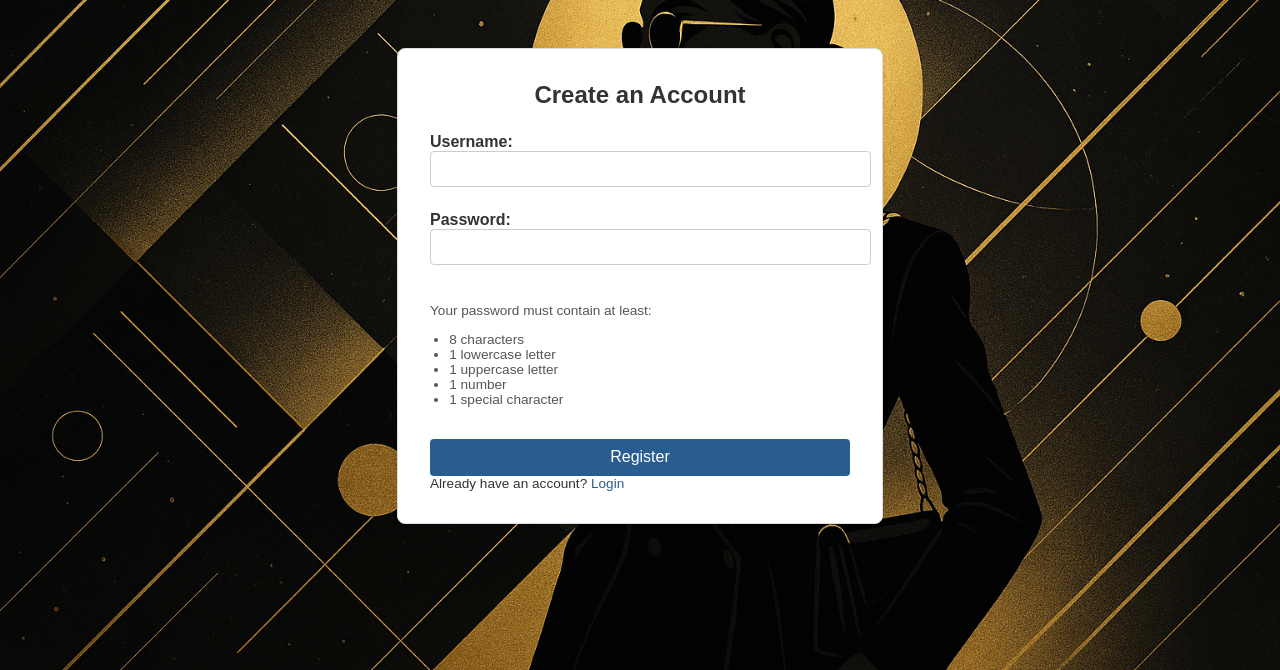
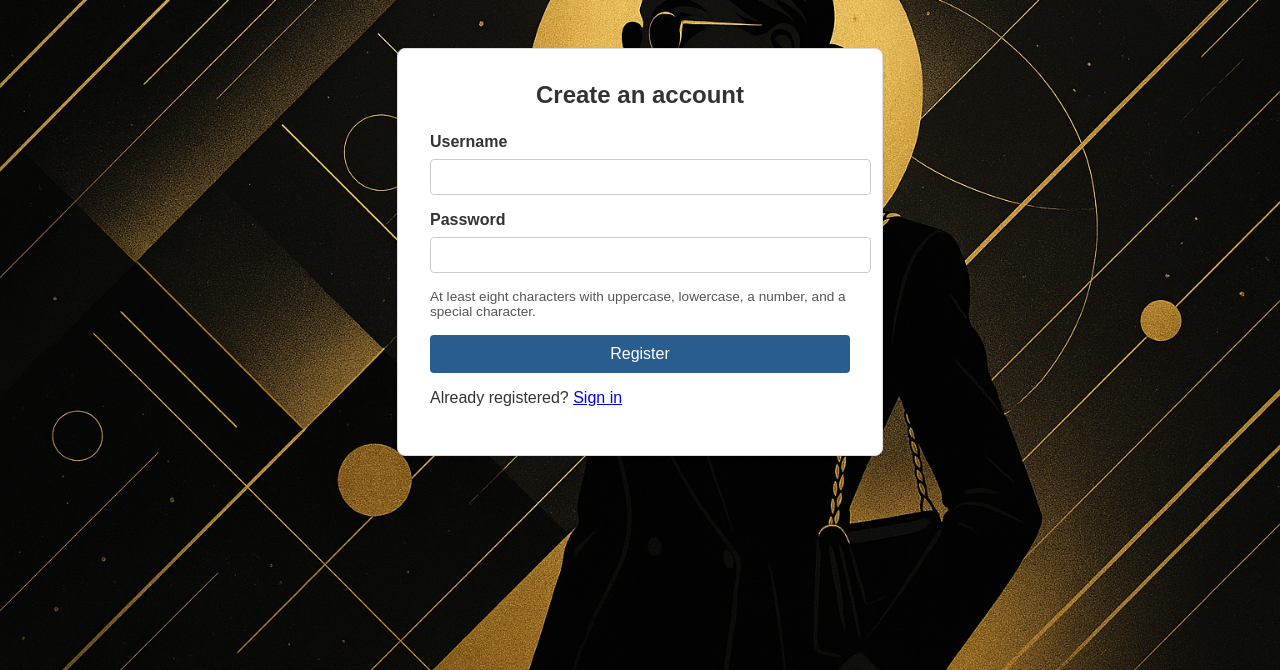
Before and after one commit to universide/e-commerce-website, a Flask app: page /register in a window 1280 px wide. Shown: the part 130-800 px from the top of the page. Run offline with Flask 3, Linux system fonts and the light colour scheme.

Commit message:
Portfolio: improve templates/register.html

```diff
--- a/templates/register.html
+++ b/templates/register.html
@@ -1,39 +1,19 @@
 {% extends 'layout.html' %}
-{% block title %}Register - My Store{% endblock %}
+{% block title %}Register - Flask Commerce Demo{% endblock %}
 {% block content %}
 <div class="auth-container">
-  <h2>Create an Account</h2>
-  <form method="post" novalidate>
-    <label for="username">Username:
-      <input type="text" id="username" name="username" autocomplete="username" required>
-    </label>
-    <label for="password">Password:
-      <input type="password" id="password" name="password"
-             pattern="(?=.*[a-z])(?=.*[A-Z])(?=.*\\d)(?=.*[^A-Za-z0-9]).{8,}"
-             title="At least 8 characters including uppercase, lowercase, numeric and special characters"
-             autocomplete="new-password" required>
-    </label>
+  <h2>Create an account</h2>
+  <form method="post">
+    <input type="hidden" name="_csrf_token" value="{{ csrf_token() }}">
+    <label for="username">Username</label>
+    <input type="text" id="username" name="username" minlength="3" maxlength="80" autocomplete="username" required>
+    <label for="password">Password</label>
+    <input type="password" id="password" name="password" autocomplete="new-password" required>
     <div class="password-requirements">
-      <p>Your password must contain at least:</p>
-      <ul>
-        <li>8 characters</li>
-        <li>1 lowercase letter</li>
-        <li>1 uppercase letter</li>
-        <li>1 number</li>
-        <li>1 special character</li>
-      </ul>
+      At least eight characters with uppercase, lowercase, a number, and a special character.
     </div>
     <button type="submit">Register</button>
   </form>
-  {% if get_flashed_messages() %}
-  <div class="message">
-    {% for message in get_flashed_messages() %}
-    <p>{{ message }}</p>
-    {% endfor %}
-  </div>
-  {% endif %}
-  <div class="options">
-    <span>Already have an account? <a href="{{ url_for('login') }}">Login</a></span>
-  </div>
+  <p>Already registered? <a href="{{ url_for('login') }}">Sign in</a></p>
 </div>
 {% endblock %}
```
